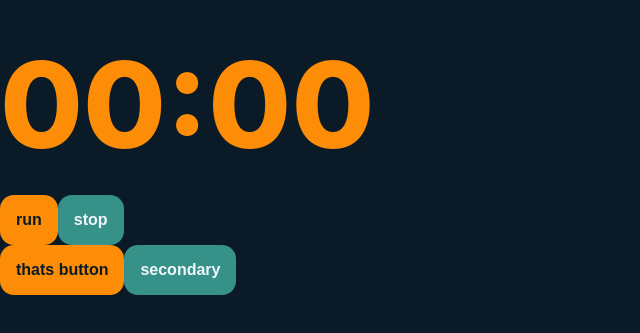
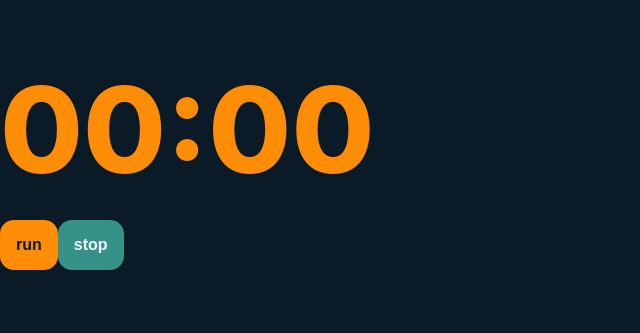
Before and after one commit to dsdyaz/pomodoro-timer, a React (Vite) app: page / in a window 1280 px wide. Shown: the part 245-578 px from the top of the page, without its empty margins (0-640 px from the left). Built offline with nearby package versions, Linux system fonts and the light colour scheme.

Commit message:
deleted unused components on the main page

```diff
--- a/src/page/main-page.jsx
+++ b/src/page/main-page.jsx
@@ -6,11 +6,7 @@ import TimerHandler from "../containers/timer-handler/timer-handler"
 export default function Homepage() {
   return (
     <div>
-      <Timer minutes="2" seconds="50" />
-      <Timer isGreen minutes="17" seconds="48" />
       <TimerHandler />
-      <Button text="thats button" />
-      <Button text="secondary" secondary />
     </div>
   )
 }
```
